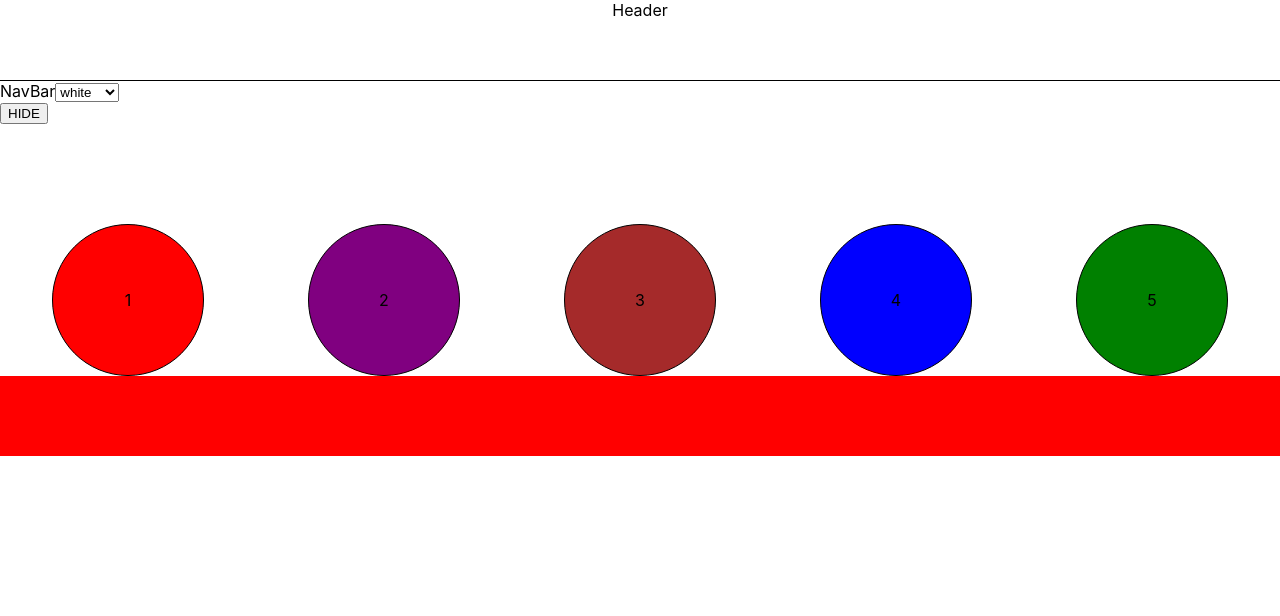
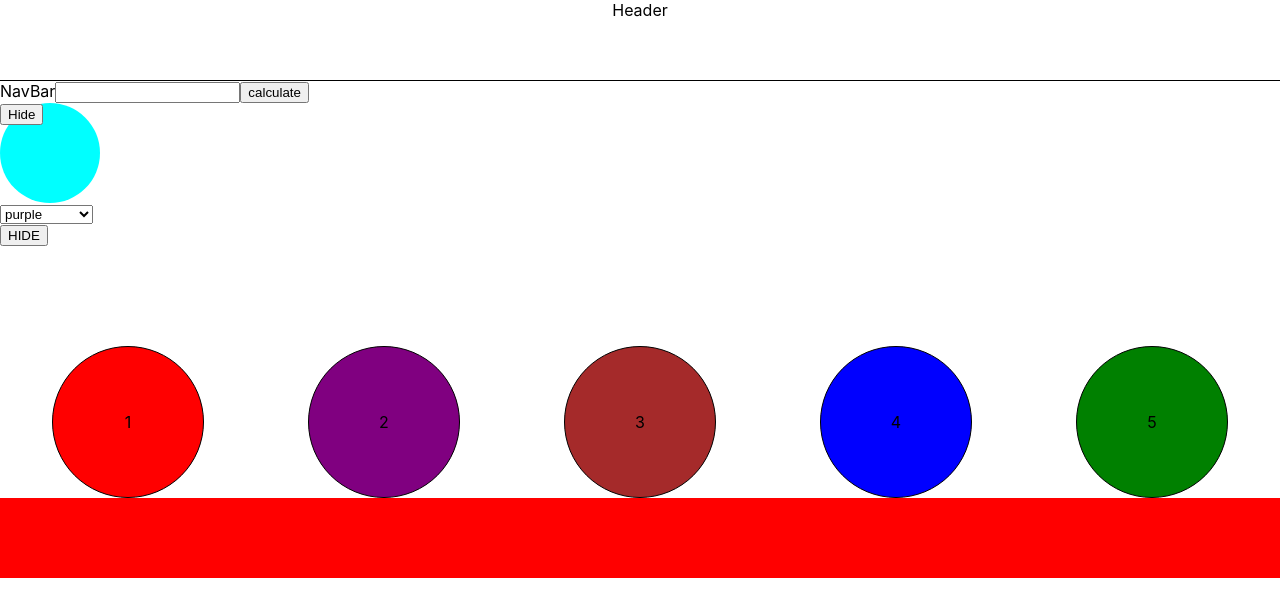
Before and after one commit to mycroft0/React-project-HR_SOFT, a React (Create React App) app: page / in a window 1280 px wide. Shown: the top 616 px of the page. Built offline with nearby package versions, Linux system fonts and the light colour scheme.

Commit message:
home addings useMemo useCallback

```diff
--- a/src/components/Footer/index.js
+++ b/src/components/Footer/index.js
@@ -1,9 +1,8 @@
-import {useContext} from "react";
-import {ColorThemeContext} from "../../context/colorThemeProvider";
+import {useThemeContext} from "../../context/colorThemeProvider";
 
 const Footer = () =>{
 
-    const {themeColor} = useContext(ColorThemeContext)
+    const {themeColor} = useThemeContext()
     console.log('themeColor', themeColor)
 
     return(
--- /dev/null
+++ b/src/components/HideButton/index.js
@@ -0,0 +1,13 @@
+import {memo} from "react";
+
+const hideButton = ({click}) =>{
+
+    console.log("rendered")
+    return(
+        <div style={{width: 100, height: 100, borderRadius: "50%", backgroundColor: 'aqua'}}>
+            <button onClick={click}>Hide</button>
+        </div>
+    )
+}
+
+export default memo(hideButton)
--- a/src/components/NavBar/index.js
+++ b/src/components/NavBar/index.js
@@ -1,25 +1,68 @@
-import {useContext} from "react";
-import {ColorThemeContext} from "../../context/colorThemeProvider";
+import {useThemeContext} from "../../context/colorThemeProvider";
+import {useCallback, useMemo, useState} from "react";
+import HideButton from "../HideButton";
+
+const options = [
+    {
+        id: '1',
+        value: 'purple'
+    },
+    {
+        id: '2',
+        value: 'aquamarine'
+    },
+    {
+        id: '3',
+        value: 'pink'
+    }
+]
 
 const NavBar = () =>{
 
+    const [someNum, setSumNum] = useState(2)
 
     //const obj = useContext(ColorThemeContext)
     // obj.setThemeColor(e.target.value)
 
-    const {themeColor, setThemeColor} = useContext(ColorThemeContext)
+    const {themeColor, setThemeColor} = useThemeContext()
 
     const handleThemeColor = e =>{
         setThemeColor(e.target.value)
     }
 
+    const calculations = useMemo(()=> {
+        let result = 0;
+        for(let i = 0; i < 100; i++){
+            result += +someNum;
+        }
+        return result
+    },[someNum])
+
+
+    const showNum = useCallback(()=>{
+        console.log('num',calculations)
+    },[])
+
+    const changeNumber = e => {
+        setSumNum(e.target.value)
+    }
+
     return(
         <div>
             NavBar
+
+            <input type="number" onChange={changeNumber}/>
+            <button onClick={showNum}>calculate</button>
+
+            <HideButton  showNum = {showNum}/>
+
             <select value={themeColor} onChange={handleThemeColor} name = 'color' id = 'color'>
-                <option value = "white">white</option>
-                <option value = "green">green</option>
-                <option value = "orange">orange</option>
+                {
+                    options.map(({id, value}) => <option
+                    key={id}
+                    value = {value}
+                    >{value}</option>)
+                }
             </select>
         </div>
     )
--- a/src/context/colorThemeProvider.js
+++ b/src/context/colorThemeProvider.js
@@ -1,4 +1,4 @@
-import {createContext, useState} from "react";
+import {createContext, useContext, useState} from "react";
 
 export const ColorThemeContext = createContext(null)
 
@@ -11,4 +11,5 @@ const ColorThemeProvider = ({children}) => {
     </ColorThemeContext.Provider>
 }
 
+export const useThemeContext = () => useContext(ColorThemeContext)
 export default ColorThemeProvider
```
